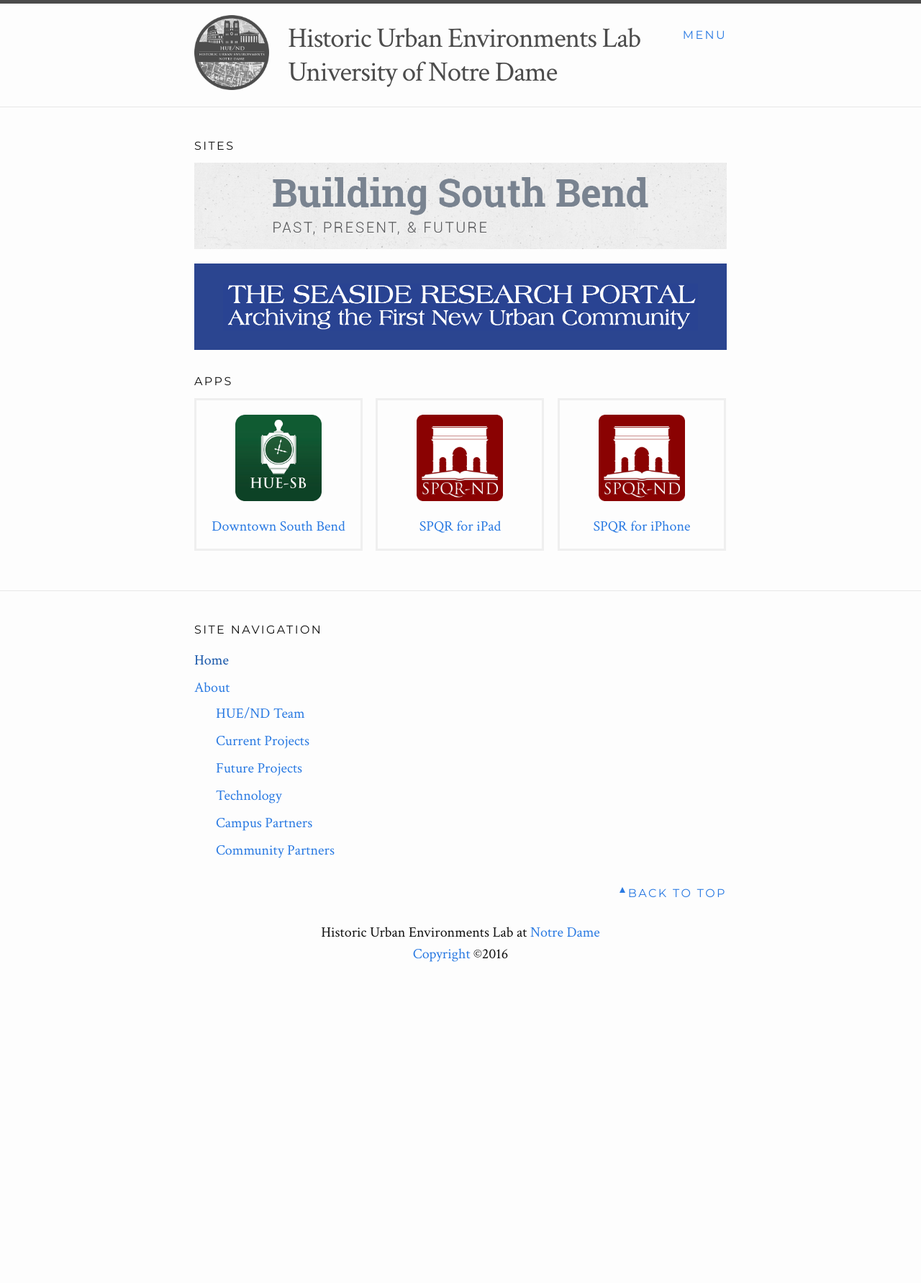
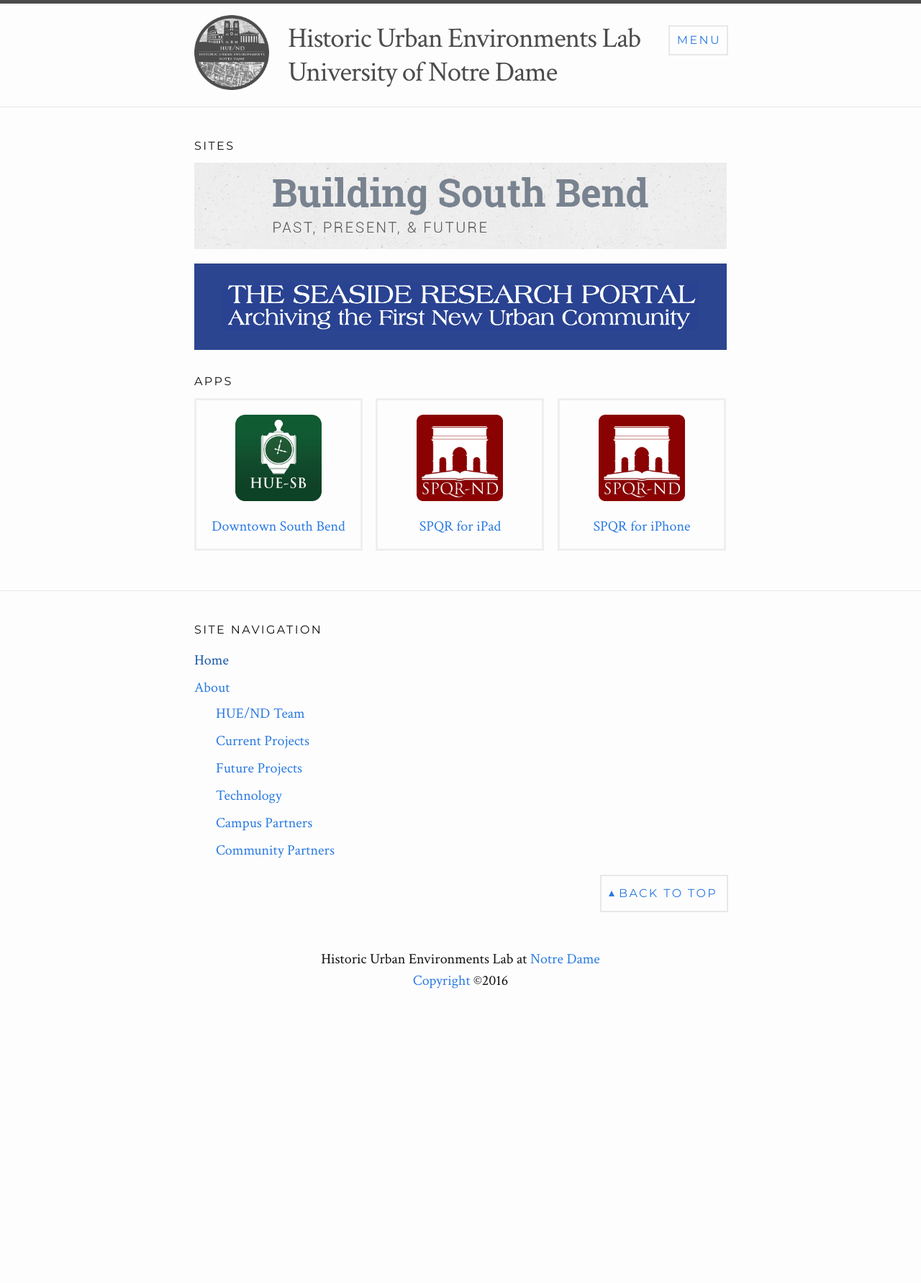
Before and after one commit to HUE-ND/HUE-ND.github.io, a Jekyll site: the page built from index.html, in a window 1280 px wide. Shown: the whole page at 72% size. Built offline with Jekyll 4.4.1, drawn with Linux system fonts in a browser that asks for light colours; before the commit the page ends 1745 px from its top, so only the background shows below that.

Commit message:
Navigation control styling

```diff
--- a/_includes/footer.html
+++ b/_includes/footer.html
@@ -30,7 +30,9 @@
         </li>
       </ul>
       <p class="float-wrapper">
-        <a class="back-to-top" href="#">Back To Top</a>
+        <a class="back-to-top" href="#">
+          <span class="link-text">Back To Top</span>
+        </a>
       </p>
     </nav>
 
--- a/_includes/header.html
+++ b/_includes/header.html
@@ -12,7 +12,9 @@
     </a>
 
     <nav class="site-menu">
-      <a class="site-menu-link" href="#site-navigation">Menu</a>
+      <a class="site-menu-link" href="#site-navigation">
+        <span class="link-text">Menu</span>
+      </a>
     </nav>
 
   </div>
--- a/_sass/_layout.scss
+++ b/_sass/_layout.scss
@@ -52,7 +52,7 @@
   }
 }
 
-@media screen and (min-width: 40em) {
+@media screen and (min-width: 46em) {
   .site-title {
     min-height: 4em;
     padding-bottom: .5em;
@@ -72,8 +72,22 @@
 }
 
 .site-menu {
+  display: inline-block;
   float: right;
-  line-height: 56px;
+  padding-top: 2em;
+
+  .site-menu-link {
+    display: inline-block;
+    outline: 2px solid $grey-color-light;
+    padding: .7em .5em .7em .6em;
+
+    &:active,
+    &:focus,
+    &:hover {
+      outline: 2px solid $grey-color-dark;
+      text-decoration: none;
+    }
+  }
 }
 
 
@@ -101,22 +115,39 @@
 .back-to-top {
   display: inline-block;
   float: right;
-  padding-bottom: 1em;
-  position: relative;
+  outline: 2px solid $grey-color-light;
+  padding: 1em .8em 1em 1.5em;
 
-  &::before {
-    border-bottom: 8px solid $brand-color;
-    border-left: 4px solid transparent;
-    border-right: 4px solid transparent;
-    content: '';
-    left: -12px;
-    position: absolute;
-    top: 15px;
+  .link-text {
+    position: relative;
+
+    &::before {
+      border-bottom: .5em solid $brand-color;
+      border-left: .25em solid transparent;
+      border-right: .25em solid transparent;
+      content: '';
+      left: -.9em;
+      position: absolute;
+      top: .4em;
+    }
+  }
+
+  &:active,
+  &:focus,
+  &:hover {
+    outline: 2px solid $grey-color-dark;
+    text-decoration: none;
+  }
+
+  &:hover {
+    .link-text::before {
+      border-bottom: .5em solid $grey-color-dark;
+    }
   }
 }
 
 .site-description {
-  padding: 2em 0;
+  padding: 5em 0 2em;
   text-align: center;
 }
 
@@ -154,6 +185,7 @@
     background-position: center center;
     background-repeat: no-repeat;
     background-size: contain;
+    color: transparent;
     display: block;
     height: 4em;
     overflow: hidden;
```
